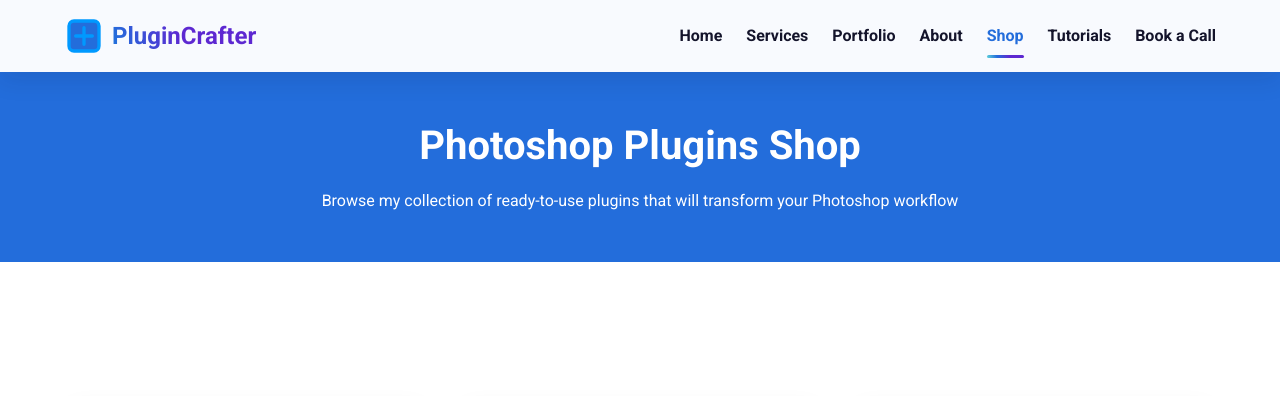
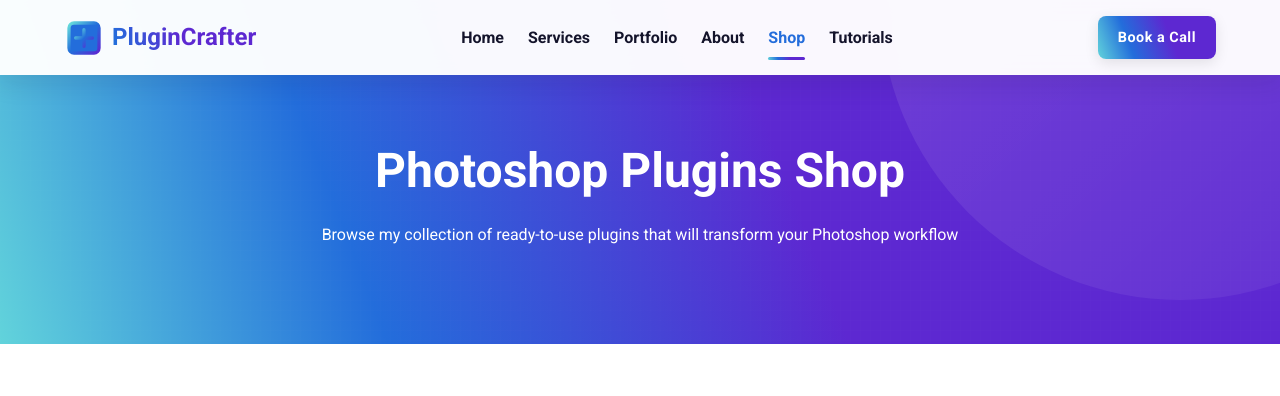
Before and after one commit to JIMOHMA/PhotoshopScriptHub, a Flask app: page /shop in a window 1280 px wide. Shown: the top 396 px of the page. Run offline with Flask 3, Linux system fonts and the light colour scheme.

Commit message:
Update the website's appearance and improve overall visual design
Refactor CSS styles and SVG logo to match the design from codestitch.app, updating templates.

Replit-Commit-Author: Agent
Replit-Commit-Session-Id: f4ec02a0-d94a-42dd-9b3c-e1f7c01f4a40
Replit-Commit-Screenshot-Url: https://storage.googleapis.com/screenshot-production-us-central1/9410bcce-35cd-43cb-83d5-449c52382674/89f561d5-f7bc-4b8e-b0f6-98c4bf10a3ba.jpg

```diff
--- a/static/css/styles.css
+++ b/static/css/styles.css
@@ -1883,15 +1883,48 @@ input:focus, textarea:focus, select:focus {
 
 /* ===== Shop Page Specific Styles ===== */
 .page-header {
-  padding: 120px 0 var(--spacing-xl);
-  background-color: var(--primary-color);
-  color: white;
+  padding: 140px 0 80px;
+  background: var(--gradient-primary);
   text-align: center;
+  position: relative;
+  overflow: hidden;
+  color: white;
+}
+
+.page-header::before {
+  content: '';
+  position: absolute;
+  width: 600px;
+  height: 600px;
+  background: linear-gradient(135deg, rgba(255, 255, 255, 0.1) 0%, rgba(255, 255, 255, 0.05) 100%);
+  border-radius: 50%;
+  top: -300px;
+  right: -200px;
+  z-index: 1;
+}
+
+.page-header::after {
+  content: '';
+  position: absolute;
+  top: 0;
+  left: 0;
+  right: 0;
+  bottom: 0;
+  background: url('/static/images/grid-pattern.svg');
+  opacity: 0.1;
+  z-index: 1;
+}
+
+.page-header .container {
+  position: relative;
+  z-index: 2;
 }
 
 .page-header h1 {
-  color: white;
-  margin-bottom: var(--spacing-md);
+  margin-bottom: 20px;
+  font-size: 3rem;
+  font-weight: 800;
+  color: white;
 }
 
 .shop-section {
--- a/templates/shop.html
+++ b/templates/shop.html
@@ -17,8 +17,15 @@
                 <div class="logo">
                     <a href="{{ url_for('index') }}">
                         <svg width="40" height="40" viewBox="0 0 24 24" fill="none" xmlns="http://www.w3.org/2000/svg">
-                            <path d="M3 6C3 4.34315 4.34315 3 6 3H18C19.6569 3 21 4.34315 21 6V18C21 19.6569 19.6569 21 18 21H6C4.34315 21 3 19.6569 3 18V6Z" stroke="#0099FF" stroke-width="2"/>
-                            <path d="M7 12H17M12 7V17" stroke="#0099FF" stroke-width="2" stroke-linecap="round"/>
+                            <defs>
+                                <linearGradient id="gradient" x1="0%" y1="0%" x2="100%" y2="100%">
+                                    <stop offset="0%" stop-color="#69e0db" />
+                                    <stop offset="50%" stop-color="#236ddb" />
+                                    <stop offset="100%" stop-color="#5d28d1" />
+                                </linearGradient>
+                            </defs>
+                            <path d="M3 6C3 4.34315 4.34315 3 6 3H18C19.6569 3 21 4.34315 21 6V18C21 19.6569 19.6569 21 18 21H6C4.34315 21 3 19.6569 3 18V6Z" stroke="url(#gradient)" stroke-width="2"/>
+                            <path d="M7 12H17M12 7V17" stroke="url(#gradient)" stroke-width="2" stroke-linecap="round"/>
                         </svg>
                         <span>PluginCrafter</span>
                     </a>
@@ -31,9 +38,11 @@
                         <li><a href="{{ url_for('index') }}#about" class="nav-link">About</a></li>
                         <li><a href="{{ url_for('shop') }}" class="nav-link active">Shop</a></li>
                         <li><a href="{{ url_for('tutorial_page') }}" class="nav-link">Tutorials</a></li>
-                        <li><a href="{{ url_for('booking_page') }}" class="nav-link">Book a Call</a></li>
                     </ul>
                 </nav>
+                <div class="nav-cta">
+                    <a href="{{ url_for('booking_page') }}" class="btn btn-primary">Book a Call</a>
+                </div>
                 <div class="mobile-menu-toggle">
                     <span></span>
                     <span></span>
```
Also changed, not shown: templates/booking.html (+12 -3 lines), templates/index.html (+35 -12 lines), templates/tutorials.html (+12 -3 lines).
